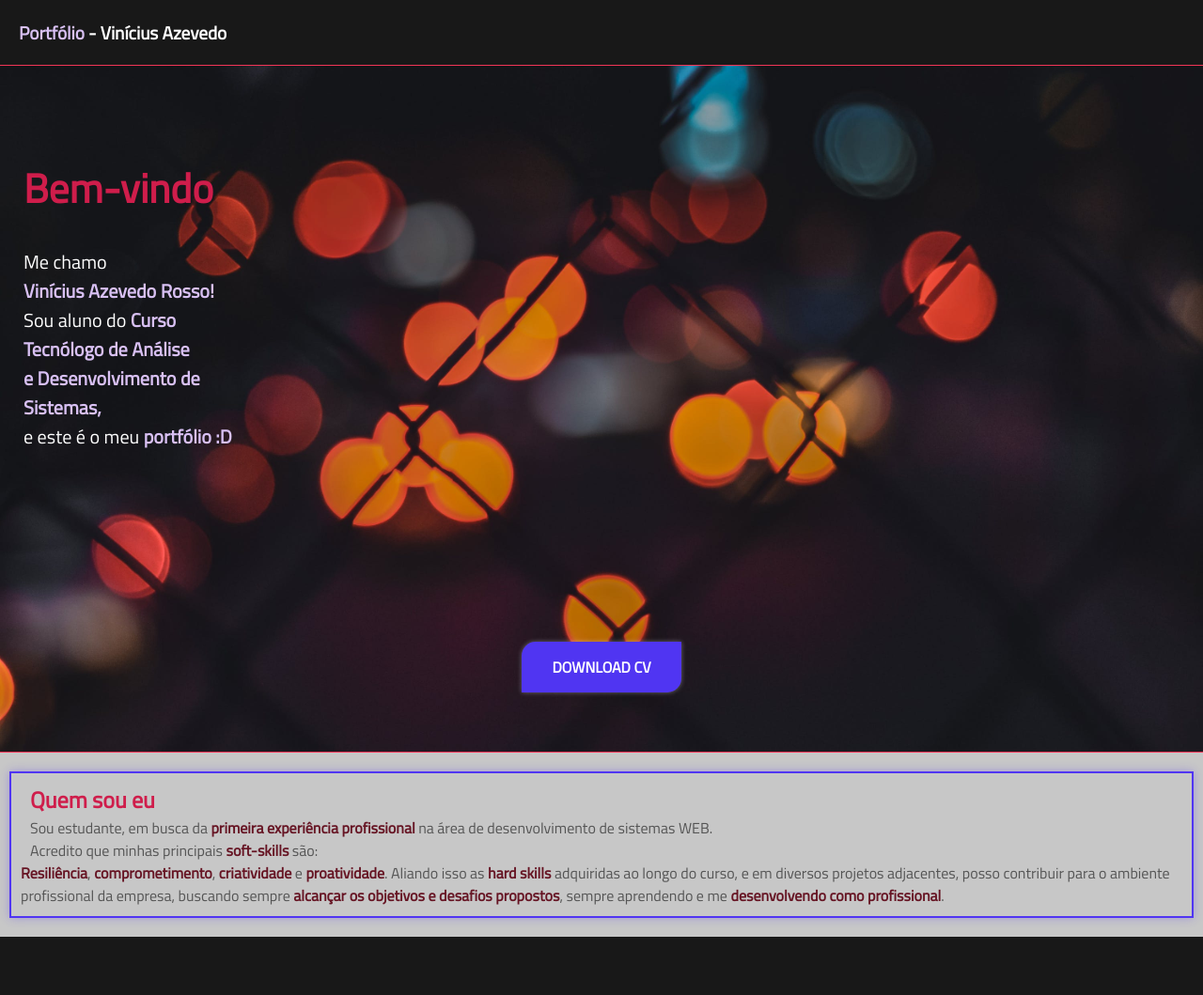
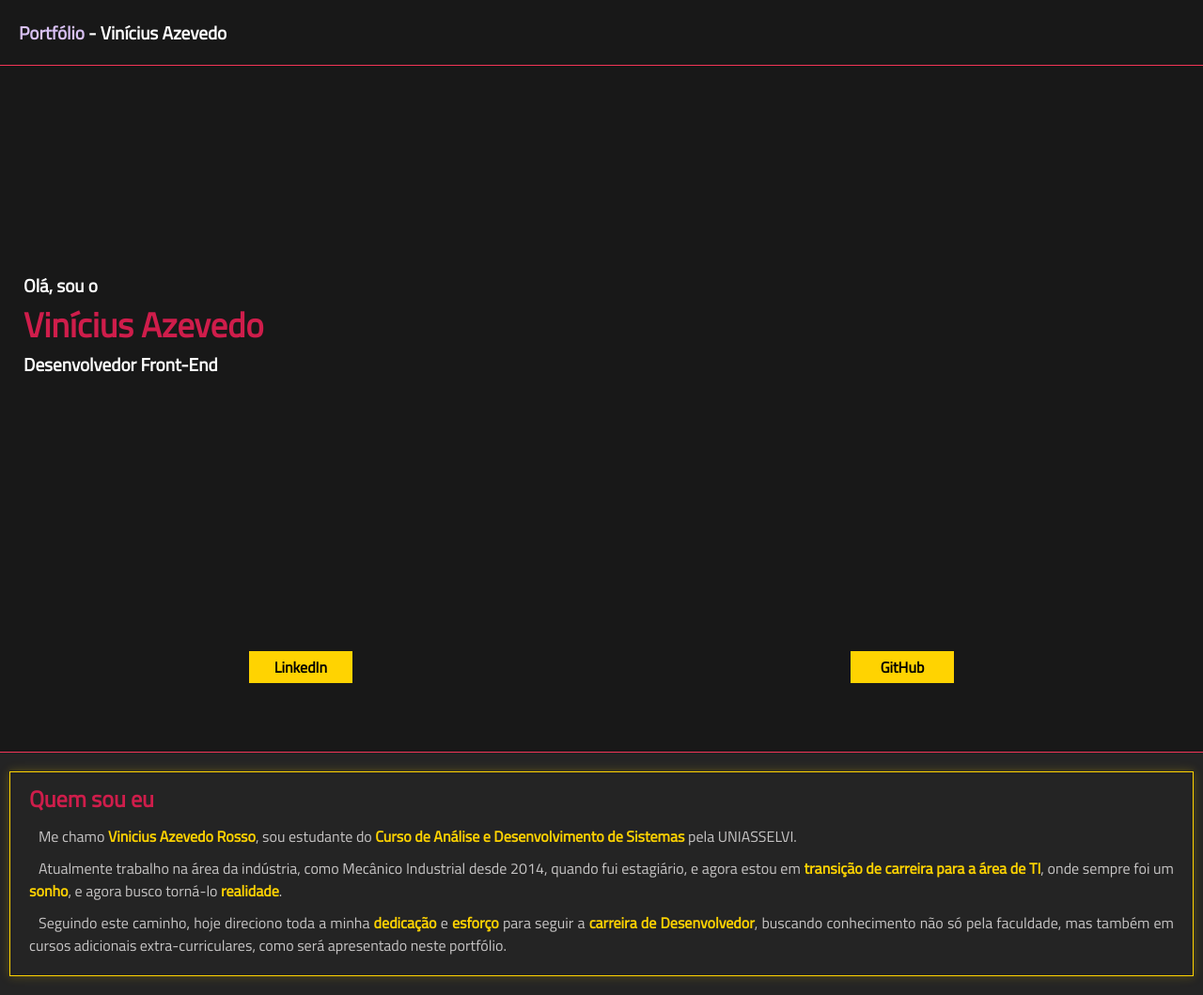
Before and after one commit to viniciusaze/portfolio-vinicius, a plain HTML site: page index.html in a window 1280 px wide. Shown: the whole page at 94% size. Before the commit the page ends 997 px from the top, so only its background shows below. Drawn offline with Linux system fonts and the light colour scheme.

Commit message:
atualizado site e pronta seção quem sou eu (s/imagem)

```diff
--- a/estilos/style.css
+++ b/estilos/style.css
@@ -12,7 +12,7 @@ PALETA DE CORES:
 #D8C0F3 - Roxo clarinho
 #F235C8 - Rosa Choque
 #CB35F2 - Roxo Escuro
-#5035F2 - Azul Arochado
+#FFD301 - Amarelo
 #F23557 - Salmão Forte */
 
 *{
@@ -36,9 +36,6 @@ header{
 
 main{
     margin: auto;
-    background: #181818 url(../imagens/back.jpg) no-repeat;
-    background-size: cover;
-    background-attachment: fixed;
 }
 
 
@@ -52,49 +49,49 @@ section#inicio{
     align-items: center;
     padding-left: 15px;
     height: 550px;
-    width: 250px;
+    width: 280px;
 }
 
 div#bem-vindo {
-    font-size: 1.8em;
+    font-size: 0.8em;
     padding: 10px;
 }
 
-div#bem-vindo > h2{
-    margin-bottom: 30px;
+div#bem-vindo > h1 > strong{
+    font-size: 1.9em;
+    color: #CF1D4B;
 }
 
 div#bem-vindo > p{
     font-size: 0.7em;
 }
 
-div#curriculo{
+div#links{
     display: flex;
     flex-direction: row;
     align-items: center;
     height: 180px;
 }
 
-div#curriculo a {
+div#links a {
     margin: auto;
     text-align: center;
-    width: 140px;
-    background-color: #5035F2;
+    width: 100px;
+    font-size: 1em;
     font-weight: bold;
-    padding: 15px;
     text-decoration: none;
-    font-size: 1em;
-    color: white;
-    border-radius: 15px 0px;
-    box-shadow: 0px 0px 5px #ffffff59;
-    transition: all 0.5s;
+    background-color: #FFD301;
+    color: black;
+    padding: 5px;
+    transition: all 0.3s;
 
 }
 
-div#curriculo a:hover{
-    font-size: 1.2em;
-    width: 175px;
-    box-shadow: 0px 3px 15px #ffffff59;
+div#links a:hover{
+    background-color: #242424;
+    color: #FFD301;
+    border-top: 1px solid #FFD301;
+    border-bottom:1px solid #FFD301;
 }
 
 h2{
@@ -106,22 +103,27 @@ section#quem {
     flex-direction: column;
     justify-content: space-between;
     align-items: stretch;
-    background: #c7c7c7;
+    background: #242424;
     margin: auto;
     padding: 20px 10px 20px 10px;
     text-indent: 10px;
     border-top: 1px solid #F23557;
 }
 
-section#quem > div{
-    background-color: #c7c7c7;
-    border: 2px solid #5035F2;
-    color: #555555;
+section#quem > article{
+    background-color: #242424;
+    border: 1px solid #FFD301;
+    color: #c7c5c5;
     padding: 10px;
-    box-shadow: 0px 0px 10px #5135f254;
+    box-shadow: 0px 0px 10px #ffd50141;
     overflow: hidden;
 }
 
+article > p {
+    text-align: justify;
+    margin: 10px;
+}
+
 section#quem strong{
-    color: #661423;
+    color: #FFD301;
 }
--- a/index.html
+++ b/index.html
@@ -3,7 +3,7 @@
 <head>
     <meta charset="UTF-8">
     <meta name="viewport" content="width=device-width, initial-scale=1.0">
-    <title>Portfólio - Vinícius Azevedo</title>
+    <title>Portfólio | Vinícius Azevedo</title>
     <link rel="shortcut icon" href="imagens/favicon.ico" type="image/x-icon">
     <link rel="stylesheet" href="estilos/style.css">
 </head>
@@ -15,20 +15,21 @@
 
         <section id="inicio">
             <div id="bem-vindo">
-                <h2>Bem-vindo</h2>
-                <p>Me chamo <br><strong>Vinícius Azevedo Rosso!</strong> <br>Sou aluno do <strong>Curso Tecnólogo de Análise <br> e Desenvolvimento de Sistemas, <br></strong> e este é o meu <strong>portfólio :D</strong></p><br>
+                <h1>Olá, sou o<br> <strong>Vinícius Azevedo</strong><br>
+                Desenvolvedor Front-End</h1>
             </div>
 
         </section>
-                    <div id="curriculo">
-                        <a href="#" class="cv">DOWNLOAD CV</a>
+                    <div id="links">
+                        <a href="https://www.linkedin.com/in/vin%C3%ADcius-azevedo-333539239/" target="_blank">LinkedIn</a><a href="https://github.com/viniciusaze" target="_blank">GitHub</a>
                     </div>
         <section id="quem">
-            <div>
+            <article>
                 <h2>Quem sou eu</h2>
-                <p>Sou estudante, em busca da <strong>primeira experiência profissional</strong> na área de desenvolvimento de sistemas WEB.</p>
-                <p>Acredito que minhas principais <strong>soft-skills</strong> são:<br> <strong>Resiliência</strong>, <strong>comprometimento</strong>, <strong>criatividade</strong> e <strong>proatividade</strong>. Aliando isso as <strong>hard skills</strong> adquiridas ao longo do curso, e em diversos projetos adjacentes, posso contribuir para o ambiente profissional da empresa, buscando sempre <strong>alcançar os objetivos e desafios propostos</strong>, sempre aprendendo e me <strong>desenvolvendo como profissional</strong>.</p>
-            </div>
+                <p>Me chamo <strong>Vinicius Azevedo Rosso</strong>, sou estudante do <strong>Curso de Análise e Desenvolvimento de Sistemas</strong> pela UNIASSELVI.</p>
+                <p>Atualmente trabalho na área da indústria, como Mecânico Industrial desde 2014, quando fui estagiário, e agora estou em <strong>transição de carreira para a área de TI</strong>, onde sempre foi um <strong>sonho</strong>, e agora busco torná-lo <strong>realidade</strong>.</p>
+                <p>Seguindo este caminho, hoje direciono toda a minha <strong>dedicação</strong> e <strong>esforço</strong> para seguir a <strong>carreira de Desenvolvedor</strong>, buscando conhecimento não só pela faculdade, mas também em cursos adicionais extra-curriculares, como será apresentado neste portfólio.</p>
+            </article>
         </section>
 
     </main>
```
